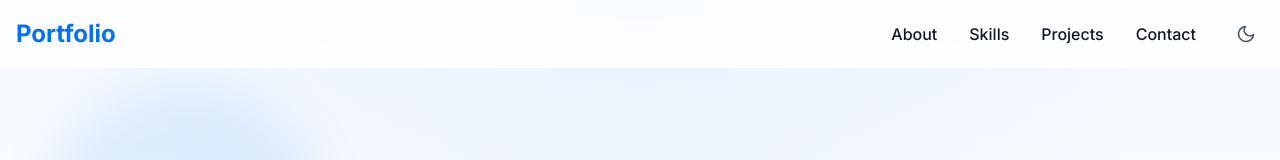
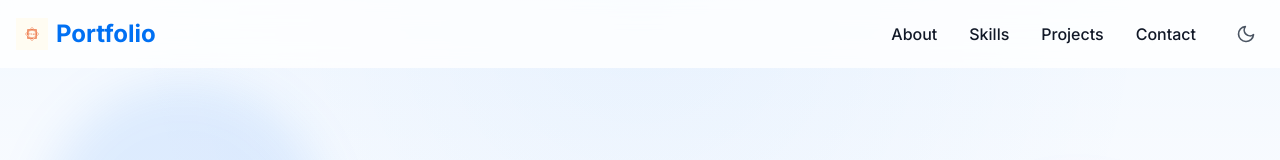
Before and after one commit to Mr-Harsh14/My-Portfolio, a Next.js app: page / in a window 1280 px wide. Shown: the top 160 px of the page. Built offline with nearby package versions, Linux system fonts and the light colour scheme.

Commit message:
add logo

```diff
--- a/src/components/Navbar.tsx
+++ b/src/components/Navbar.tsx
@@ -1,6 +1,7 @@
 'use client'
 
 import Link from 'next/link'
+import Image from 'next/image'
 import { useState } from 'react'
 import ThemeToggle from './ThemeToggle'
 
@@ -17,8 +18,17 @@ export default function Navbar() {
   return (
     <nav className="fixed top-0 w-full bg-white/80 dark:bg-gray-900/80 backdrop-blur-md z-50 py-4">
       <div className="container mx-auto px-4 flex justify-between items-center">
-        <Link href="/" className="text-2xl font-bold text-primary">
-          Portfolio
+        <Link href="/" className="flex items-center gap-2">
+          <div className="relative w-8 h-8">
+            <Image
+              src="/images/hazz.png"
+              alt="Harsh Maniya Logo"
+              fill
+              className="object-contain"
+              priority
+            />
+          </div>
+          <span className="text-2xl font-bold text-primary">Portfolio</span>
         </Link>
 
         {/* Desktop Navigation */}
```
Also changed, not shown: public/images/hazz.png (added).
